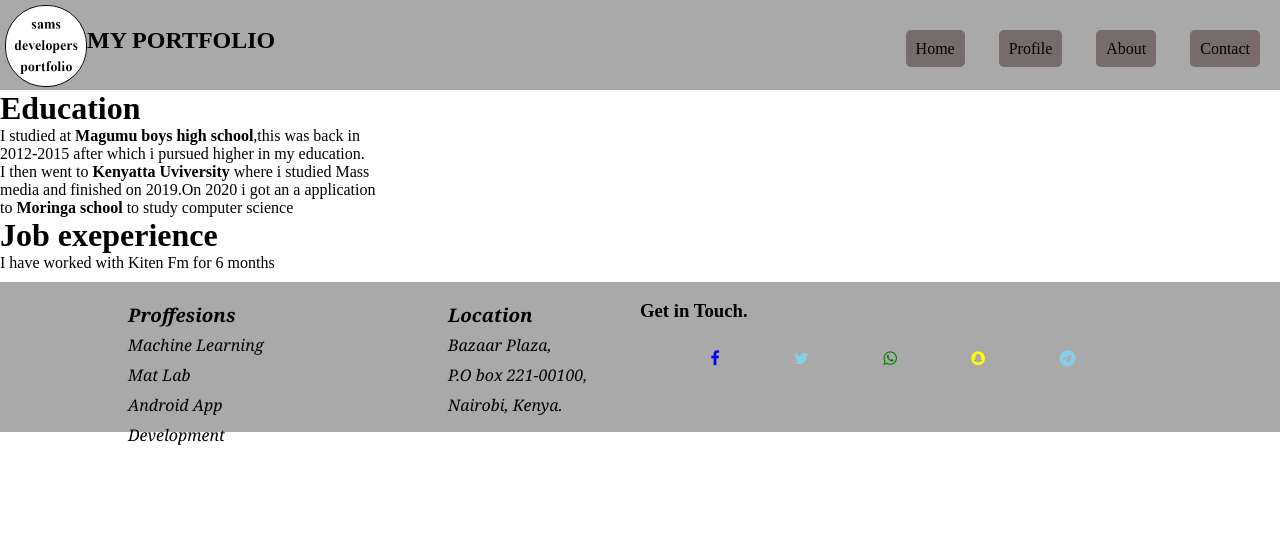
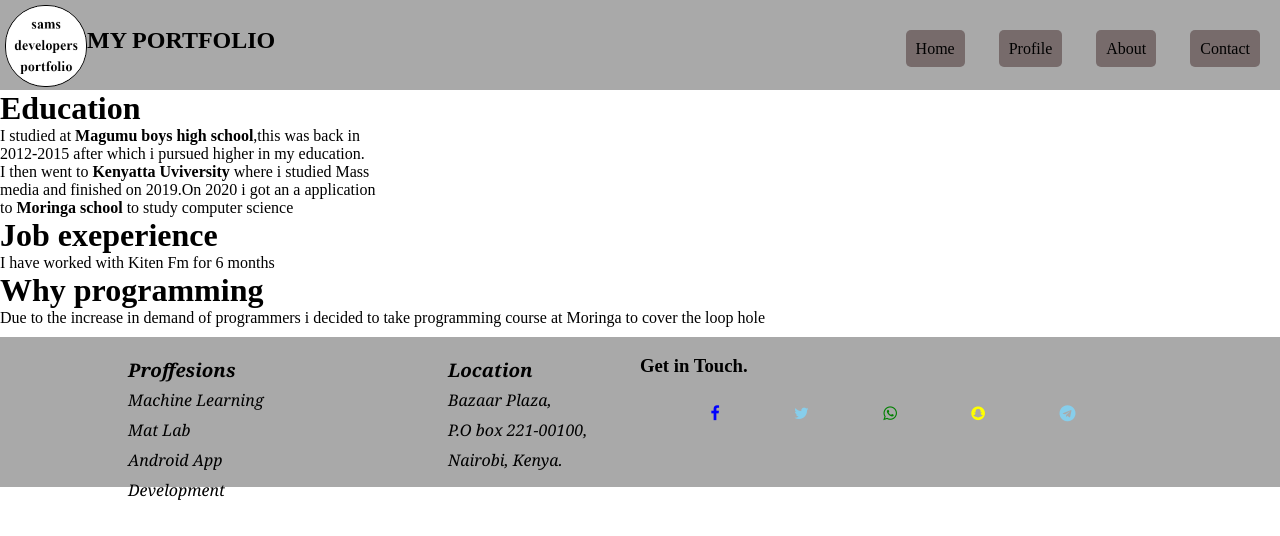
Before and after one commit to Drongo-1/portfolio, a plain HTML site: page profile.html in a window 1280 px wide. Drawn offline with Linux system fonts and the light colour scheme.

Commit message:
added h1 to profile.html

```diff
--- a/profile.html
+++ b/profile.html
@@ -39,7 +39,8 @@
             </div>
         </div>
         <div class="sam">
-            <h1></h1>
+            <h1>Why programming</h1>
+            <p>Due to the increase in demand of programmers i decided to take programming course at Moringa to cover the loop hole</p>
         </div>
 
 
```
